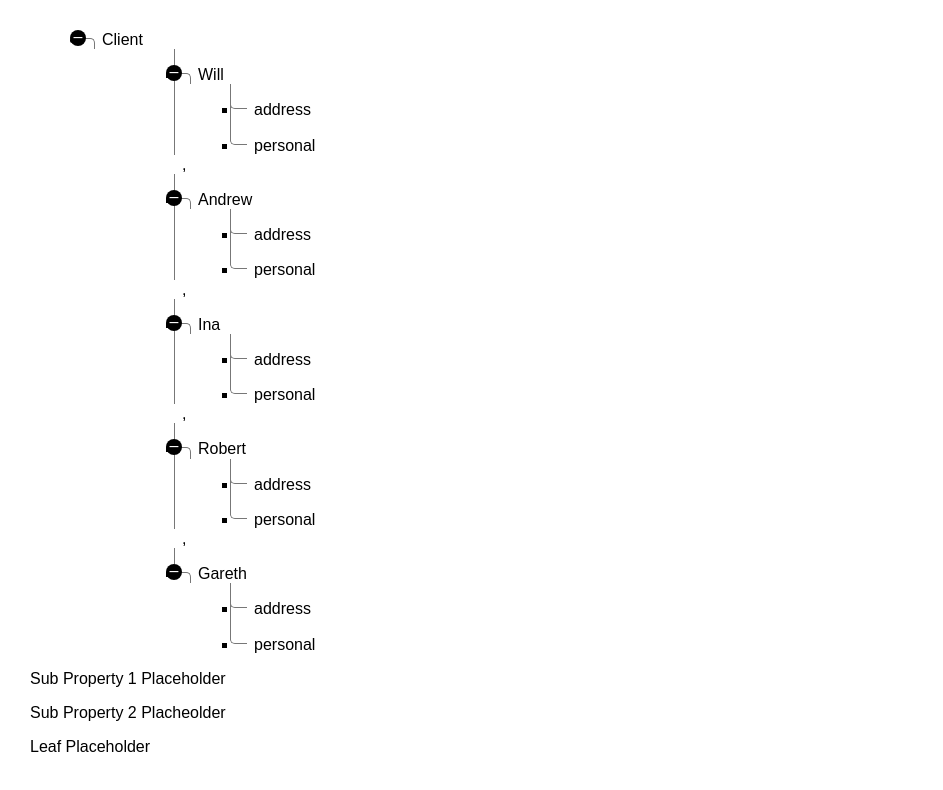
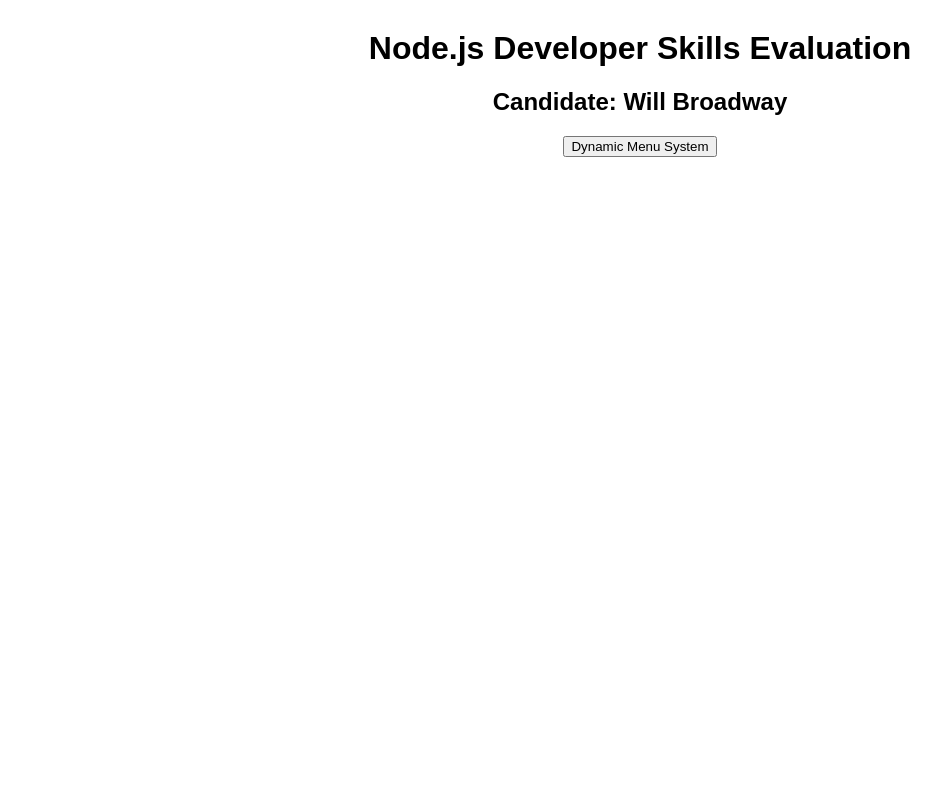
Before and after one commit to gatorisgreater/ss_node_test, a website: page client/index.html in a window 1280 px wide. Shown: the whole page, without its empty margins (0-943 px from the left). Drawn offline with nearby package versions, Linux system fonts and the light colour scheme; no server answers.

Commit message:
added welcome screen

```diff
--- a/client/app.js
+++ b/client/app.js
@@ -1,230 +1,44 @@
 const url = 'https://guarded-mountain-54113.herokuapp.com/client';
 
-const state = {
-  "Client": [
-    {
-      "name": "Will",
-      "address":
-        {
-          "home": "867 Highway",
-          "work": "5309 Lane"
-        },
-      "personal":
-        {
-          "favoriteColor": "blue",
-          "luckyNumber": 33
-        }
-    },
-    {
-      "name": "Andrew",
-      "address":
-        {
-          "home": "1234 Console Log Drive",
-          "work": "5678 Promise Object Blvd"
-        },
-      "personal":
-        {
-          "favoriteColor": "green",
-          "luckyNumber": 1
-        }
-    },
-    {
-      "name": "Ina",
-      "address":
-        {
-          "home": "1234 Coding Lane",
-          "work": "5678 Recursion Station"
-        },
-      "personal":
-        {
-          "favoriteColor": "blue",
-          "luckyNumber": 9
-        }
-    },
-    {
-      "name": "Robert",
-      "address":
-        {
-          "home": "1234 Hello World Drive",
-          "work": "5678 Hello World Lane"
-        },
-      "personal":
-        {
-          "favoriteColor": "orange",
-          "luckyNumber": 22
-        }
-    },
-    {
-      "name": "Gareth",
-      "address":
-        {
-          "home": "1234 Linked List Way",
-          "work": "5678 Bubblesort Highway"
-        },
-      "personal":
-        {
-          "favoriteColor": "yellow",
-          "luckyNumber": 1
-        }
-    }
-  ]
-}
+// State Object
 
-// State Object
-// const state = {
-//   "Client": [
-//     {
-//       "_id": "58fd53876af00807ac64db19",
-//       "name": "Will",
-//       "__v": 0,
-//       "address": [
-//         {
-//           "home": "867 Highway",
-//           "_id": "58fd53876af00807ac64db1b"
-//         },
-//         {
-//           "work": "5309 Lane",
-//           "_id": "58fd53876af00807ac64db1a"
-//         }
-//       ],
-//       "personal": [
-//         {
-//           "favoriteColor": "blue",
-//           "_id": "58fd53876af00807ac64db1d"
-//         },
-//         {
-//           "luckyNumber": 33,
-//           "_id": "58fd53876af00807ac64db1c"
-//         }
-//       ]
-//     },
-//     {
-//       "_id": "58fd5d4c9e3c4a1498aced9f",
-//       "name": "Andrew",
-//       "__v": 0,
-//       "address": [
-//         {
-//           "home": "1234 Console Log Drive",
-//           "_id": "58fd5d4c9e3c4a1498aceda1"
-//         },
-//         {
-//           "work": "5678 Promise Object Blvd",
-//           "_id": "58fd5d4c9e3c4a1498aceda0"
-//         }
-//       ],
-//       "personal": [
-//         {
-//           "favoriteColor": "green",
-//           "_id": "58fd5d4c9e3c4a1498aceda3"
-//         },
-//         {
-//           "luckyNumber": 1,
-//           "_id": "58fd5d4c9e3c4a1498aceda2"
-//         }
-//       ]
-//     },
-//     {
-//       "_id": "58fd5d779e3c4a1498aceda4",
-//       "name": "Ina",
-//       "__v": 0,
-//       "address": [
-//         {
-//           "home": "1234 Coding Lane",
-//           "_id": "58fd5d779e3c4a1498aceda6"
-//         },
-//         {
-//           "work": "5678 Recursion Station",
-//           "_id": "58fd5d779e3c4a1498aceda5"
-//         }
-//       ],
-//       "personal": [
-//         {
-//           "favoriteColor": "blue",
-//           "_id": "58fd5d779e3c4a1498aceda8"
-//         },
-//         {
-//           "luckyNumber": 9,
-//           "_id": "58fd5d779e3c4a1498aceda7"
-//         }
-//       ]
-//     },
-//     {
-//       "_id": "58fd5dae9e3c4a1498aceda9",
-//       "name": "Robert",
-//       "__v": 0,
-//       "address": [
-//         {
-//           "home": "1234 Hello World Drive",
-//           "_id": "58fd5dae9e3c4a1498acedab"
-//         },
-//         {
-//           "work": "5678 Hello World Lane",
-//           "_id": "58fd5dae9e3c4a1498acedaa"
-//         }
-//       ],
-//       "personal": [
-//         {
-//           "favoriteColor": "orange",
-//           "_id": "58fd5dae9e3c4a1498acedad"
-//         },
-//         {
-//           "luckyNumber": 22,
-//           "_id": "58fd5dae9e3c4a1498acedac"
-//         }
-//       ]
-//     },
-//     {
-//       "_id": "58fd5ddc9e3c4a1498acedae",
-//       "name": "Gareth",
-//       "__v": 0,
-//       "address": [
-//         {
-//           "home": "1234 Linked List Way",
-//           "_id": "58fd5ddc9e3c4a1498acedb0"
-//         },
-//         {
-//           "work": "5678 Bubblesort Highway",
-//           "_id": "58fd5ddc9e3c4a1498acedaf"
-//         }
-//       ],
-//       "personal": [
-//         {
-//           "favoriteColor": "yellow",
-//           "_id": "58fd5ddc9e3c4a1498acedb2"
-//         },
-//         {
-//           "luckyNumber": 1,
-//           "_id": "58fd5ddc9e3c4a1498acedb1"
-//         }
-//       ]
-//     }
-//   ]
-// }
+let state = {};
 
-const clientTree = state.Client.map(client => {
+// State Manipulation Functions
+
+let root;
+let clientTree;
+
+const makeClientTree = () => {
+
+  root = Object.keys(state);
+
+  clientTree = state.Client.map(client => {
 
   let keys = Object.keys(client);
 
   let propertyTree = '';
-  for (var i = 1; i < keys.length; i++) {
-  let string = `<li><span class="tree_label" id="${client.name}-object-${keys[i]}-property">${keys[i]}</span></li>`;
-  propertyTree += string;
-  }
+    for (var i = 1; i < keys.length; i++) {
+      let string = `<li><span class="tree_label" id="${client.name}-object-${keys[i]}-property">${keys[i]}</span></li>`;
+      propertyTree += string;
+    };
 
-  return `<li><input type="checkbox" checked="checked" id="${client.name}-object" /><label for="${client.name}-object" class="tree_label">${client.name}</label><ul>${propertyTree}</ul></li>`
-})
+    return `<li><input type="checkbox" checked="checked" id="${client.name}-object" /><label for="${client.name}-object" class="tree_label">${client.name}</label><ul>${propertyTree}</ul></li>`
+  });
 
-
-const root = Object.keys(state);
-
-console.log(state.Client[0].address);
-console.log(state.Client[0].personal);
-
-// State Manipulation Functions
-
+};
 
 
 // Render Functions
+
+const renderClientObject = () => {
+  makeClientTree();
+  $('#root').html(root);
+  $('.object-tree').html(`<ul>${clientTree}</ul>`);
+    $('.header').addClass("hidden");
+    $('.content').removeClass("hidden");
+
+}
 
 
 const renderSubProperty = (event) => {
@@ -232,20 +46,15 @@ const renderSubProperty = (event) => {
 }
 
 
-const renderClientObject = (response) => {
-
-  $('#root').html(root);
-  $('.object-tree').html(`<ul>${clientTree}</ul>`);
-
-}
-
-renderClientObject();
-
 // Event Handlers
 
-
+$('.menu-button').click(event => {
+  event.preventDefault();
+  renderClientObject();
+});
 
 // AJAX
+
 const ajaxClientObject = () => {
   return fetch(url).then(response => {
     return response.json();
@@ -254,8 +63,9 @@ const ajaxClientObject = () => {
 
 const fetchClientObject = (callback) => {
   callback().then(function(response) {
-  console.log(response);
+  state = response;
+  console.log(state);
 });
 }
 
-$(document).ready(fetchClientObject(ajaxClientObject));
+fetchClientObject(ajaxClientObject);
--- a/client/index.html
+++ b/client/index.html
@@ -7,6 +7,13 @@
 </head>
 <body>
 
+<header class="header">
+<h1>Node.js Developer Skills Evaluation</h1>
+<h2>Candidate: Will Broadway</h2>
+<button class="menu-button">Dynamic Menu System</button>
+</header>
+
+<div class="content hidden">
 <ul class="tree" onClick=console.log(event.target)>
   <li>
     <input type="checkbox" checked="checked" id="c1" />
@@ -19,8 +26,8 @@
 <p id="sub-property-1">Sub Property 1 Placeholder</p>
 <p id="sub-property-2">Sub Property 2 Placheolder</p>
 
-<div>
 <span id="leaf">Leaf Placeholder</span>
+
 </div>
 
 <script src="https://code.jquery.com/jquery-3.1.1.min.js" integrity="sha256-hVVnYaiADRTO2PzUGmuLJr8BLUSjGIZsDYGmIJLv2b8=" crossorigin="anonymous"></script>
--- a/client/main.css
+++ b/client/main.css
@@ -116,3 +116,11 @@ label.tree_label:after { border-bottom: 0; }
   padding: 1em;
   border-radius: 0.3em;
 }
+
+.hidden {
+  display: none;
+}
+
+header {
+  text-align: center;
+}
```
